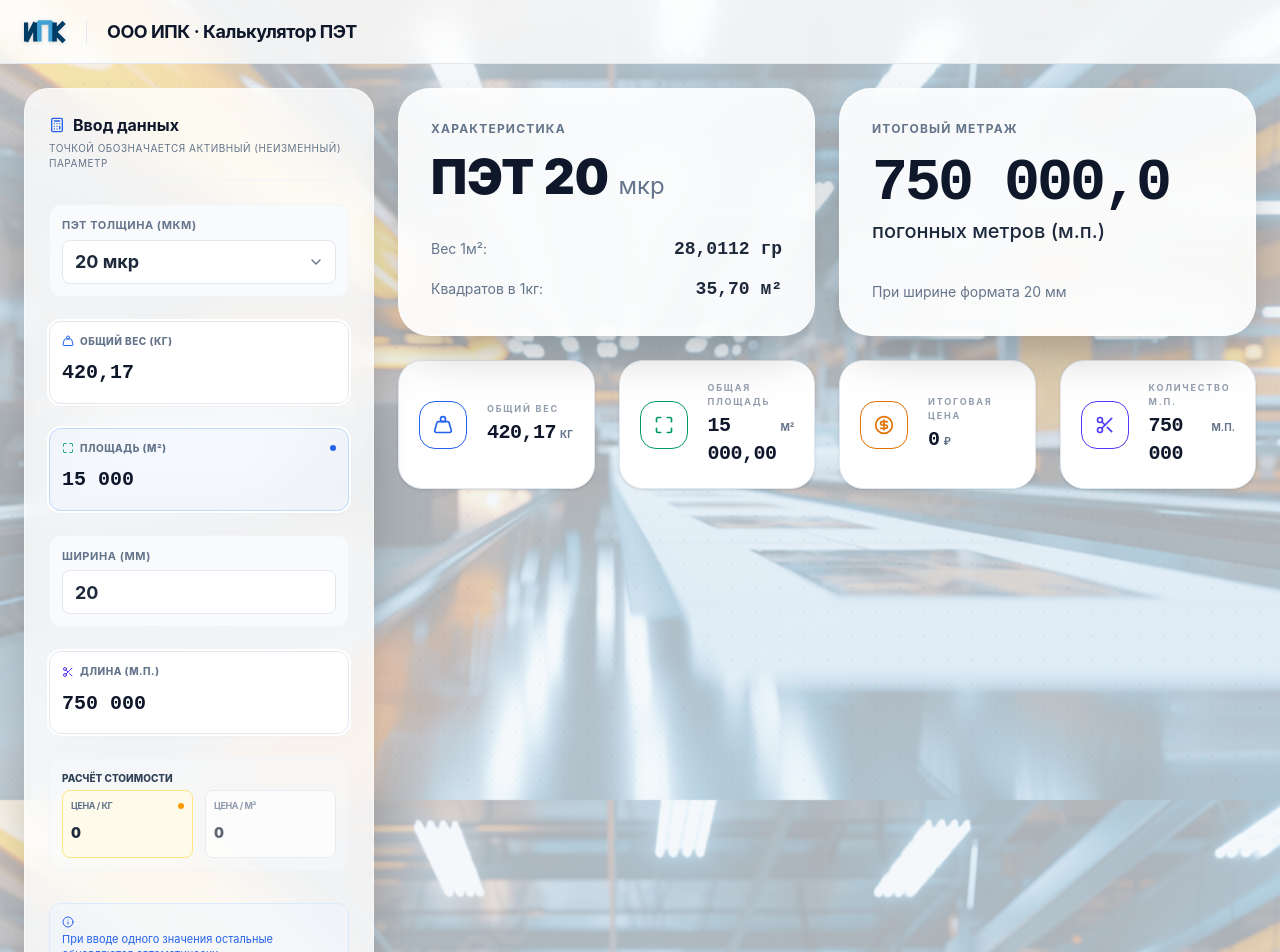
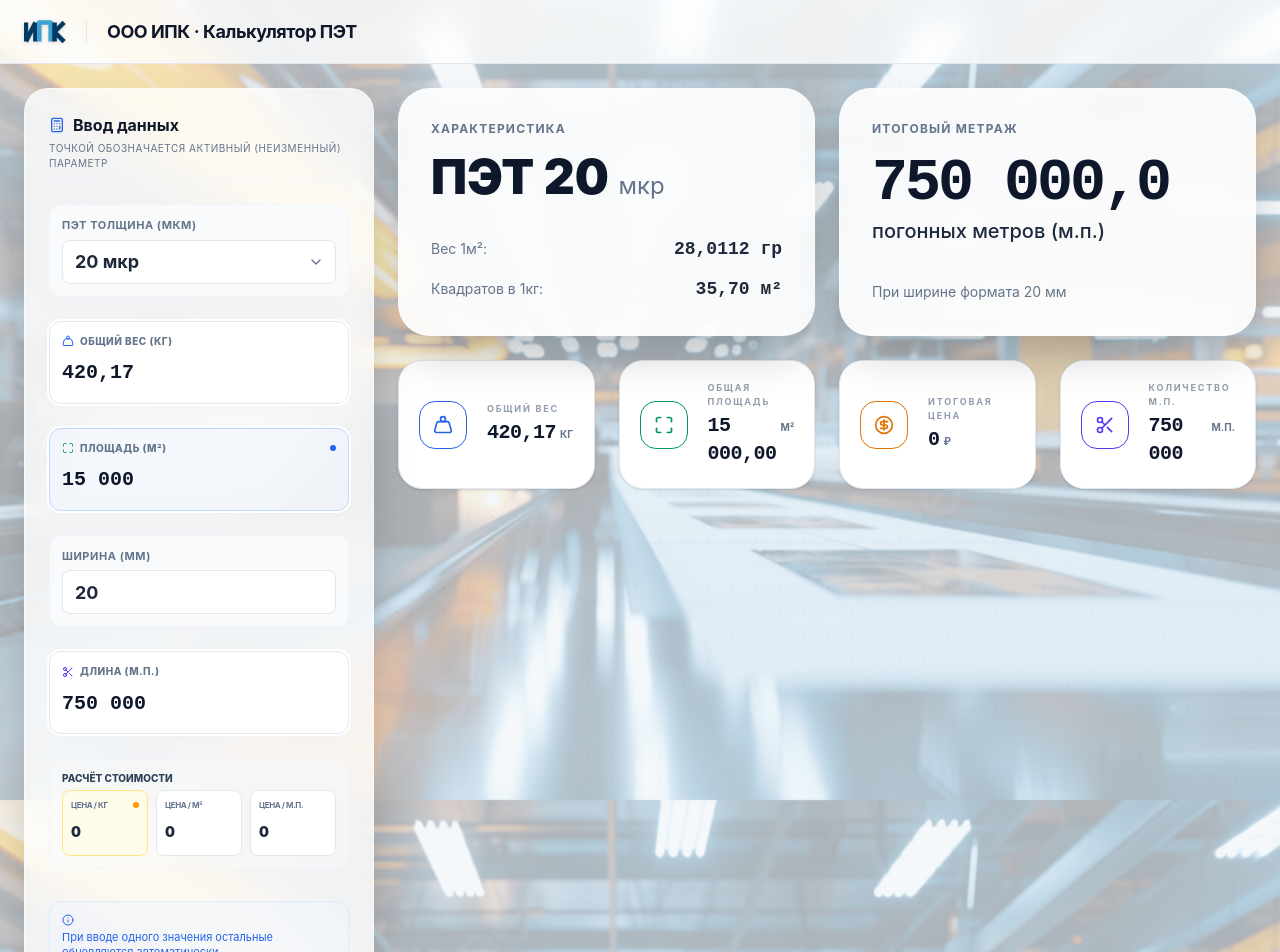
Before and after one commit to sergeypresnyakov8-spec/PET_KG-M2, a React (Vite) app: page / in a window 1280 px wide. Shown: the top 952 px of the page. Built offline with nearby package versions, Linux system fonts and the light colour scheme.

Commit message:
Update App.tsx

```diff
--- a/src/App.tsx
+++ b/src/App.tsx
@@ -131,9 +131,10 @@ export default function App() {
     length: "750 000",
     format: "20",
     priceKg: "0",
-    priceM2: "0"
+    priceM2: "0",
+    priceMp: "0"
   });
-  const [pricePriority, setPricePriority] = useState<'kg' | 'm2'>('kg');
+  const [pricePriority, setPricePriority] = useState<'kg' | 'm2' | 'mp'>('kg');
   const [mainPriority, setMainPriority] = useState<'weight' | 'area' | 'length'>('area');
 
   // Load cache
@@ -145,6 +146,11 @@ export default function App() {
         if (state.thickness) setSelectedThickness(state.thickness);
         if (state.pricePriority) setPricePriority(state.pricePriority);
         if (state.mainPriority) setMainPriority(state.mainPriority);
+        if (state.priceM2 && !state.priceMp) {
+          const pM2 = parseNum(state.priceM2);
+          const f = parseNum(state.format || "20");
+          state.priceMp = formatNum(pM2 * (f / 1000));
+        }
         setInputs(prev => ({ ...prev, ...state }));
       } catch (e) { console.error(e); }
     }
@@ -193,10 +199,27 @@ export default function App() {
         const a = parseNum(inputs.area);
         updates.length = formatNum(v > 0 ? (a / (v / 1000)) : 0, 1);
       }
+
+      if (pricePriority === 'mp') {
+        const pMp = parseNum(inputs.priceMp);
+        const pM2 = v > 0 ? (pMp / (v / 1000)) : 0;
+        updates.priceM2 = formatNum(pM2);
+        updates.priceKg = formatNum(pM2 * m2kg);
+      } else {
+        const pM2 = parseNum(updates.priceM2 ?? inputs.priceM2);
+        updates.priceMp = formatNum(pM2 * (v / 1000));
+      }
     } else if (source === 'priceKg') {
-      updates.priceM2 = formatNum(v / (m2kg || 1));
+      const pM2 = v / (m2kg || 1);
+      updates.priceM2 = formatNum(pM2);
+      updates.priceMp = formatNum(pM2 * (f / 1000));
     } else if (source === 'priceM2') {
       updates.priceKg = formatNum(v * m2kg);
+      updates.priceMp = formatNum(v * (f / 1000));
+    } else if (source === 'priceMp') {
+      const pM2 = f > 0 ? (v / (f / 1000)) : 0;
+      updates.priceM2 = formatNum(pM2);
+      updates.priceKg = formatNum(pM2 * m2kg);
     }
 
     setInputs(prev => ({ ...prev, ...updates }));
@@ -215,8 +238,10 @@ export default function App() {
       // Sync price based on priority when thickness changes
       if (pricePriority === 'kg') {
         sync('priceKg', inputs.priceKg);
-      } else {
+      } else if (pricePriority === 'm2') {
         sync('priceM2', inputs.priceM2);
+      } else if (pricePriority === 'mp') {
+        sync('priceMp', inputs.priceMp);
       }
     }
   }, [selectedThickness]);
@@ -305,13 +330,13 @@ export default function App() {
 
             <div className="space-y-3 p-3 bg-slate-50/50 rounded-xl border border-slate-100">
               <label className="text-[10px] font-extrabold text-slate-700 uppercase block mb-1">Расчёт стоимости</label>
-              <div className="grid grid-cols-2 gap-3">
+              <div className="grid grid-cols-3 gap-2">
                 <div
-                  className={`flex flex-col gap-1 p-2 rounded-lg border transition-all cursor-pointer ${pricePriority === 'kg' ? 'bg-amber-50 border-amber-200' : 'bg-white border-slate-200 opacity-70'}`}
+                  className={`flex flex-col gap-1 p-2 rounded-lg border transition-all cursor-pointer ${pricePriority === 'kg' ? 'bg-amber-50 border-amber-200' : 'bg-white border-slate-200'}`}
                   onClick={() => setPricePriority('kg')}
                 >
                   <div className="flex items-center justify-between">
-                    <span className="text-[9px] font-bold text-slate-500 uppercase tracking-tighter">Цена / КГ</span>
+                    <span className="text-[8px] font-bold text-slate-500 uppercase tracking-tighter">Цена / КГ</span>
                     {pricePriority === 'kg' && <div className="w-1.5 h-1.5 bg-amber-500 rounded-full" />}
                   </div>
                   <input
@@ -325,11 +350,11 @@ export default function App() {
                   />
                 </div>
                 <div
-                  className={`flex flex-col gap-1 p-2 rounded-lg border transition-all cursor-pointer ${pricePriority === 'm2' ? 'bg-amber-50 border-amber-200' : 'bg-white border-slate-200 opacity-70'}`}
+                  className={`flex flex-col gap-1 p-2 rounded-lg border transition-all cursor-pointer ${pricePriority === 'm2' ? 'bg-amber-50 border-amber-200' : 'bg-white border-slate-200'}`}
                   onClick={() => setPricePriority('m2')}
                 >
                   <div className="flex items-center justify-between">
-                    <span className="text-[9px] font-bold text-slate-500 uppercase tracking-tighter">Цена / М²</span>
+                    <span className="text-[8px] font-bold text-slate-500 uppercase tracking-tighter">Цена / М²</span>
                     {pricePriority === 'm2' && <div className="w-1.5 h-1.5 bg-amber-500 rounded-full" />}
                   </div>
                   <input
@@ -338,6 +363,24 @@ export default function App() {
                     onChange={(e) => {
                       setPricePriority('m2');
                       sync('priceM2', e.target.value);
+                    }}
+                    className="h-8 w-full bg-transparent text-sm font-black outline-none"
+                  />
+                </div>
+                <div
+                  className={`flex flex-col gap-1 p-2 rounded-lg border transition-all cursor-pointer ${pricePriority === 'mp' ? 'bg-amber-50 border-amber-200' : 'bg-white border-slate-200'}`}
+                  onClick={() => setPricePriority('mp')}
+                >
+                  <div className="flex items-center justify-between">
+                    <span className="text-[8px] font-bold text-slate-500 uppercase tracking-tighter text-ellipsis overflow-hidden whitespace-nowrap">Цена / М.П.</span>
+                    {pricePriority === 'mp' && <div className="w-1.5 h-1.5 bg-amber-500 rounded-full" />}
+                  </div>
+                  <input
+                    type="text"
+                    value={inputs.priceMp}
+                    onChange={(e) => {
+                      setPricePriority('mp');
+                      sync('priceMp', e.target.value);
                     }}
                     className="h-8 w-full bg-transparent text-sm font-black outline-none"
                   />
```
